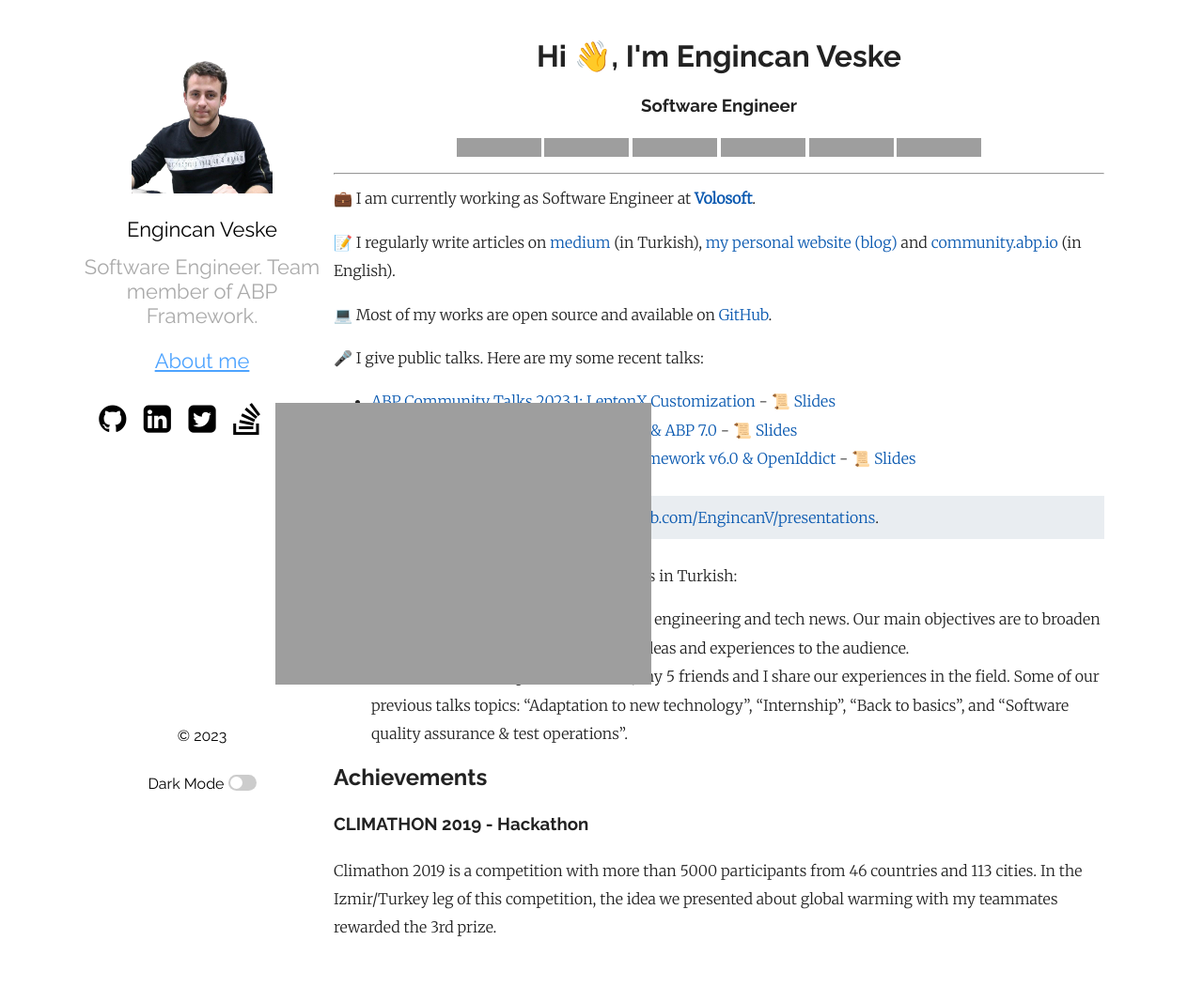
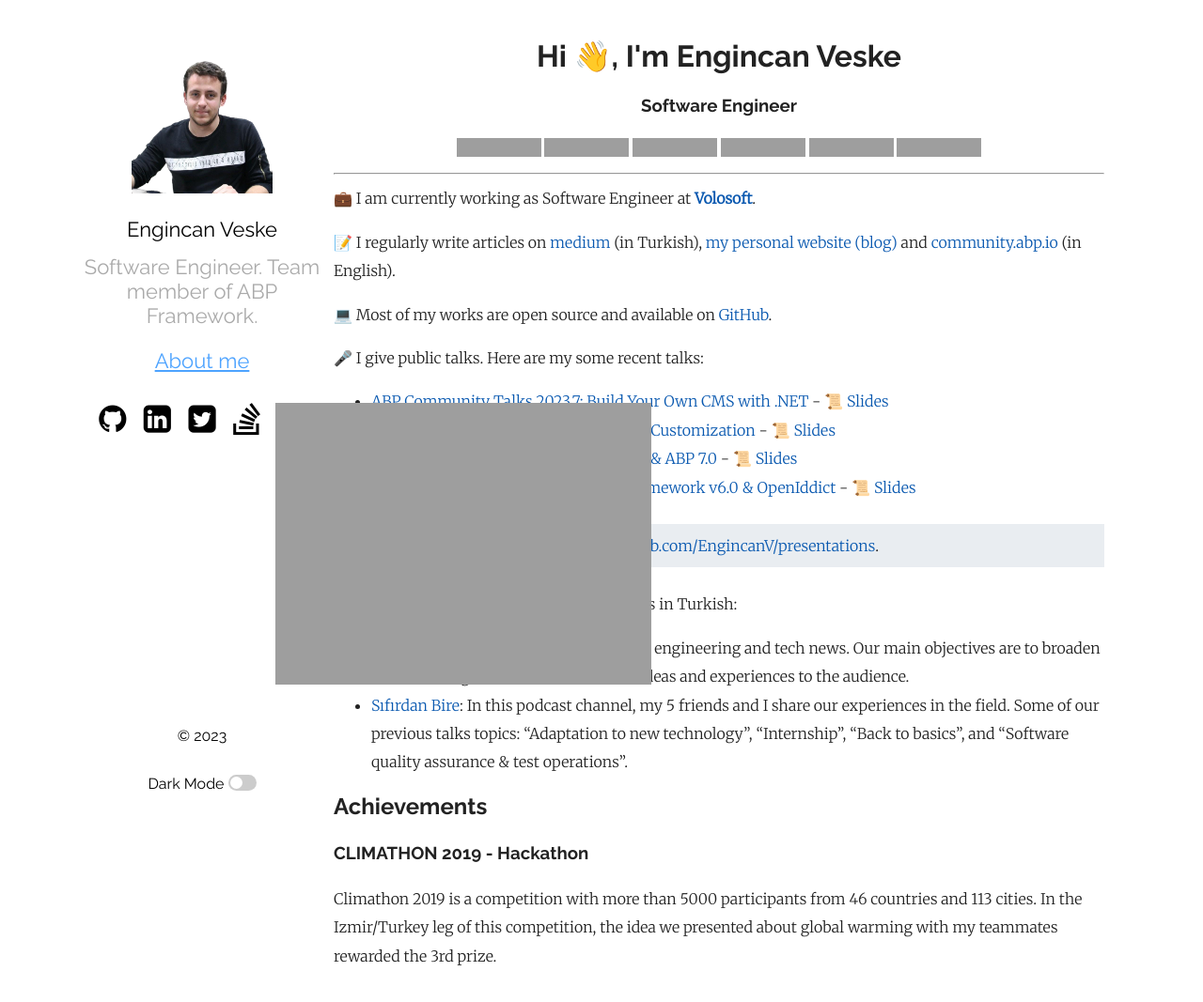
Before and after one commit to EngincanV/EngincanV.github.io, a Jekyll site: the page built from about.md, in a window 1280 px wide and 1078 px high, cut to the strip 0-1067 px from the top of the window. Shown: the whole strip at 94% size. Built offline with Jekyll 4.4.1, drawn with Linux system fonts in a browser that asks for light colours; our own code applies the rules of GitHub Pages for plain Markdown files; grey boxes are pictures that could not be loaded.

Commit message:
Update about.md

```diff
--- a/about.md
+++ b/about.md
@@ -20,6 +20,7 @@
 
 🎤 I give public talks. Here are my some recent talks:
 
+* [ABP Community Talks 2023.7: Build Your Own CMS with .NET](https://www.youtube.com/watch?v=S9__Hnu29tI) - [📜 Slides](https://github.com/EngincanV/presentations/tree/main/ABP/Community-Talks-2023.7)
 * [ABP Community Talks 2023.1: LeptonX Customization](https://www.youtube.com/watch?v=R9CqTtn6Wcg) - [📜 Slides](https://github.com/EngincanV/presentations/tree/main/ABP/Community-Talks-2023.1)
 * [ABP Community Talks 2022.9: .NET 7.0 & ABP 7.0](https://www.youtube.com/watch?v=ElhFMhLNyqY) - [📜 Slides](https://github.com/EngincanV/presentations/tree/main/ABP/Community-Talks-2022.9)
 * [ABP Community Talks 2022.6: ABP Framework v6.0 & OpenIddict](https://www.youtube.com/watch?v=th3IugJGQDA) - [📜 Slides](https://github.com/EngincanV/presentations/tree/main/ABP/Community-Talks-2022.6)
```
